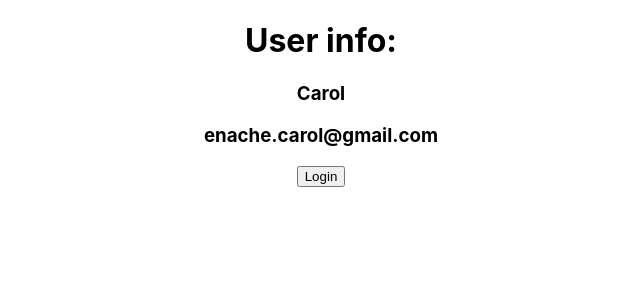
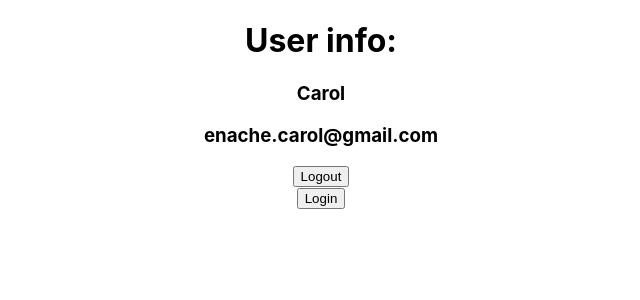
Before and after one commit to CarolEnache/level-up, a React (Create React App) app: page / in a window 1280 px wide. Shown: the top 300 px of the page, without its empty margins (319-959 px from the left). Built offline with nearby package versions, Linux system fonts and the light colour scheme.

Commit message:
use the Context API to send functionality as well as data

```diff
--- a/src/App.js
+++ b/src/App.js
@@ -12,11 +12,20 @@ class UserProvider extends Component {
     email: "enache.carol@gmail.com"
   }
 
+  logout = () => {
+    this.setState({
+      id: null,
+      name: '',
+      email: ''
+    })
+  }
+
   render(){
     return(
       <UserContext.Provider
         value={{
-          user: this.state
+          user: this.state,
+          logout: this.logout
         }}
       >
         {this.props.children}
--- a/src/User.js
+++ b/src/User.js
@@ -10,6 +10,7 @@ export default class User extends Component {
                 <h1>User info:</h1>
                 <h3>{context.user.name}</h3>
                 <h3>{context.user.email}</h3>
+                <button onClick={context.logout}>Logout</button>
             </div>
         )}
         </UserContext.Consumer>
```
